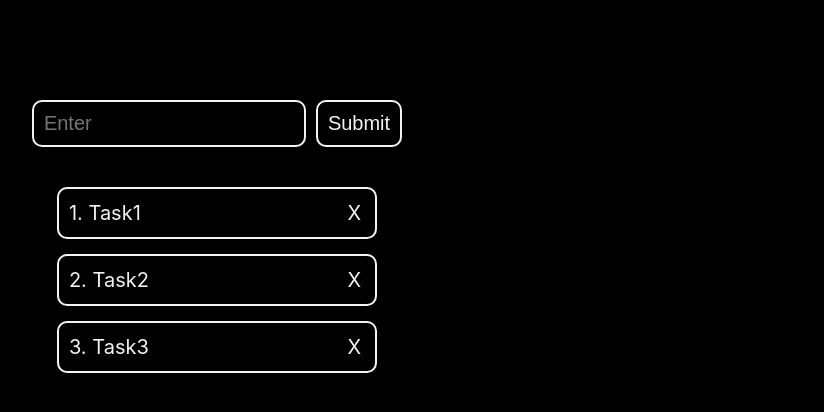
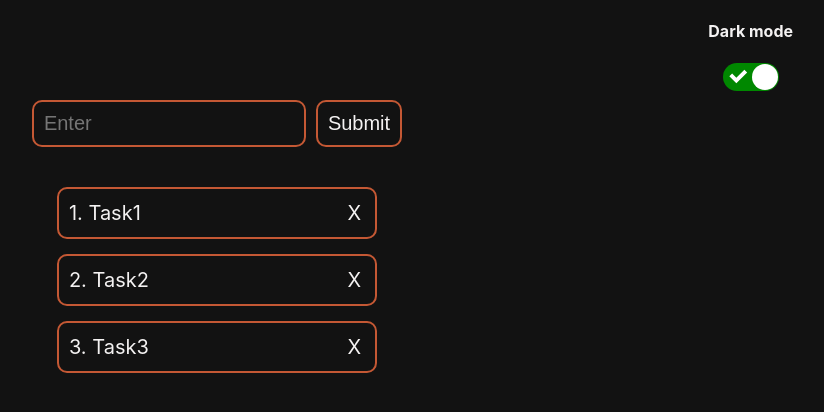
Before and after one commit to 1Amit-singh/TodoList-React, a React (Create React App) app: page / in a window 1280 px wide. Shown: the top 412 px of the page, without its empty margins (423-1247 px from the left). Built offline with nearby package versions, Linux system fonts and the light colour scheme.

Commit message:
Changed some colors and added the feature to enable dark mode and light mode

```diff
--- a/package.json
+++ b/package.json
@@ -9,6 +9,7 @@
     "react": "^18.2.0",
     "react-dom": "^18.2.0",
     "react-scripts": "5.0.1",
+    "react-switch": "^7.0.0",
     "web-vitals": "^2.1.4"
   },
   "scripts": {
--- a/src/App.css
+++ b/src/App.css
@@ -1,11 +1,15 @@
 :root{
-  --bg-color: #000000;
-  --fg-color: #F2F4F3;
-  --border-color: #F2F4F3;
+  --bg-color: #121212;
+  --fg-color: #f4f2f2;
+  --border-color: #c45834;
 }
 
 body{
   background-color: var(--bg-color);
+  position: relative;
+}
+h4{
+  color: var(--fg-color);
 }
 .container{
   margin-top: 100px;
@@ -32,7 +36,11 @@ body{
   color: var(--fg-color);
   margin-left: 10px;
   border: 2px solid var(--border-color);
-
+  transition: background-color .3s ease;
+  cursor: pointer;
+}
+.btn:hover{
+  background-color: rgba(115, 115, 115, 0.693);
 }
 .listItems{
   margin-top: 0px;
@@ -61,3 +69,8 @@ body{
   background-color: #ffffff51;
   padding: 2px 4px;
 }
+.app{
+  position: absolute;
+  top: -100px;
+  right: 5%;
+}
--- a/src/App.js
+++ b/src/App.js
@@ -1,8 +1,24 @@
 import React, { useState } from 'react'
 import "./App.css";
 import Todo from './Components/Todo';
+import ToggleSwitch from './ToggleSwitch';
 
 const App = () => {
+  const r = document.querySelector(":root");
+
+  function changeTheme(){
+    const rs = getComputedStyle(r);
+    if(rs.getPropertyValue("--bg-color") === "#121212"){
+      r.style.setProperty("--bg-color", "#F0ECE5");
+      r.style.setProperty("--fg-color", "#252627");
+      r.style.setProperty("--border-color", "#252627");
+    }
+    else{
+      r.style.setProperty("--bg-color", "#121212");
+      r.style.setProperty("--fg-color", "#f4f2f2");
+      r.style.setProperty("--border-color", "#c45834");
+    }
+  }
   const items = [
     {
       text: "Task1",
@@ -55,8 +71,8 @@ const App = () => {
         {todos.map((todos, index) => (
           <Todo todos={todos} index={index} deleteItem={deleteItem} key={index} />
         ))}
-
       </form>
+      <ToggleSwitch changeTheme={changeTheme} />
     </div>
   )
 }
--- /dev/null
+++ b/src/ToggleSwitch.js
@@ -0,0 +1,23 @@
+import React, { useState } from 'react';
+import ReactSwitch from 'react-switch';
+
+function ToggleSwitch(props) {
+  const [checked, setChecked] = useState(true);
+
+  const handleChange = val => {
+    setChecked(val)
+    props.changeTheme();
+  }
+
+  return (
+    <div className="app" style={{textAlign: "center"}}>
+        <h4>Dark mode</h4>
+      <ReactSwitch
+        checked={checked}
+        onChange={handleChange}
+      />
+    </div>
+  );
+}
+
+export default ToggleSwitch;
```
Also changed, not shown: 1 other file (tests, documents, lock files or other folders).
